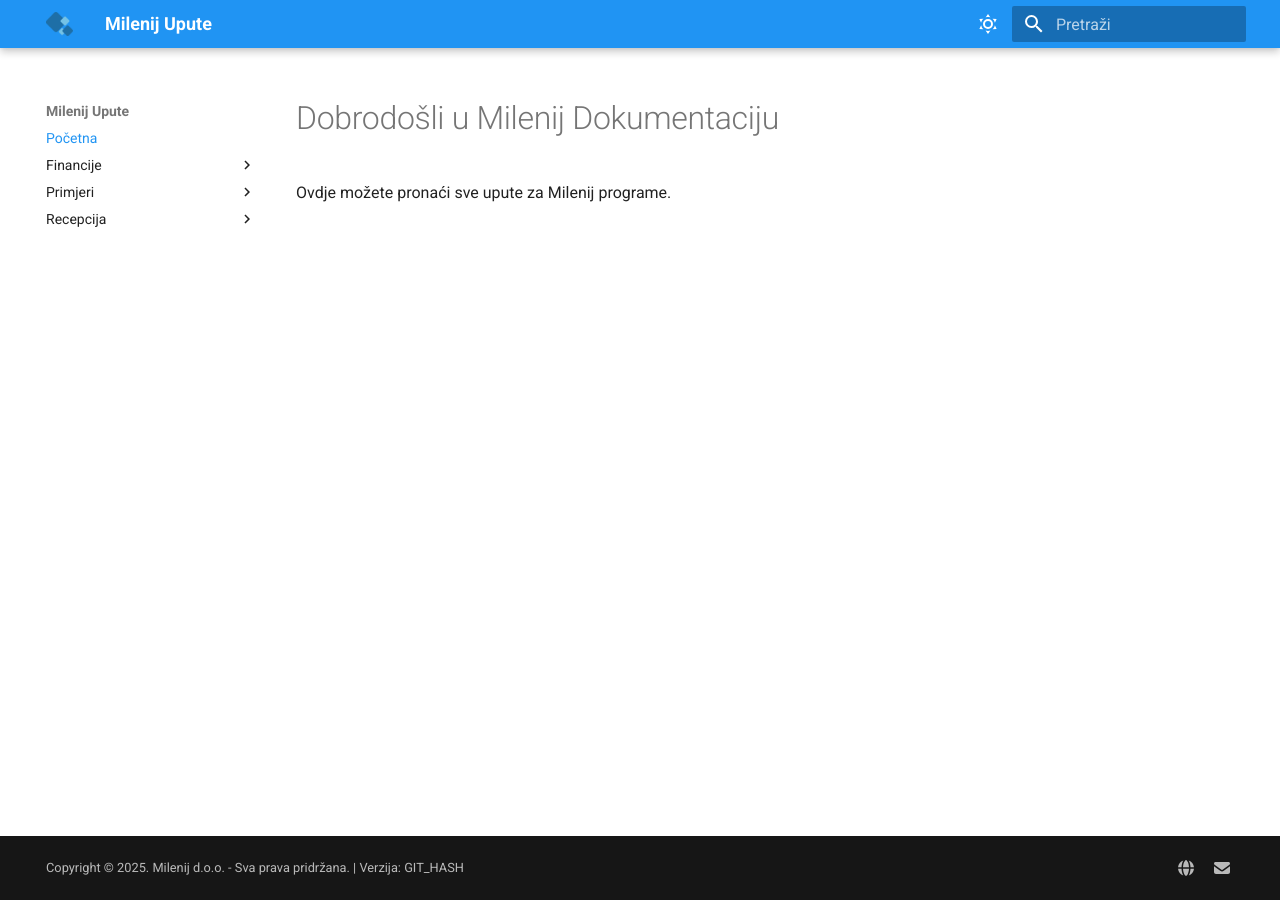
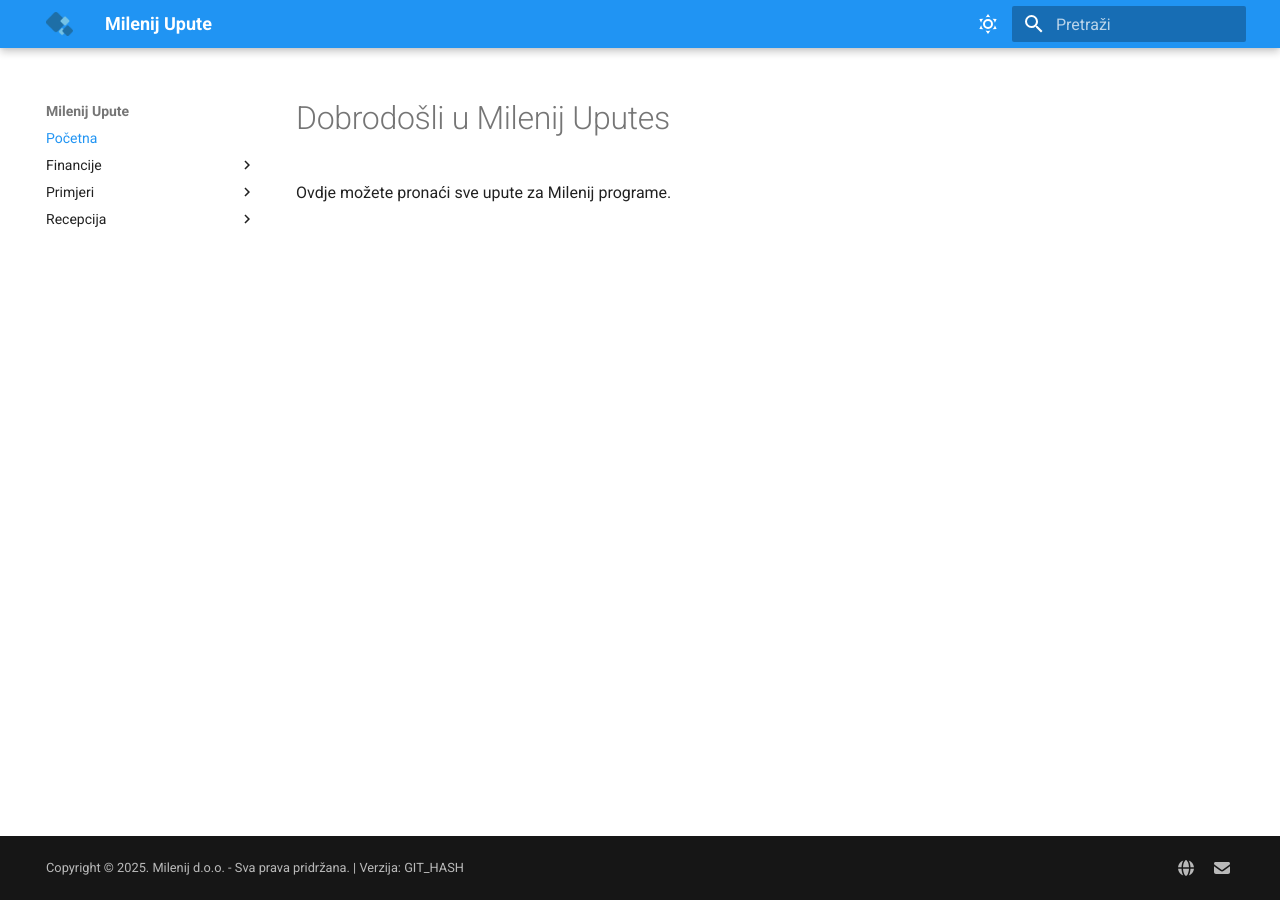
Before and after one commit to Milenij/milenij-upute, an MkDocs documentation site: the page built from docs/index.md, in a window 1280 px wide. Built offline with MkDocs 1.6.1 and Material for MkDocs 9.7.7, drawn with Linux system fonts in a browser that asks for light colours; some of the changed lines change nothing that is shown.

Commit message:
Prvi Commit poslije transfera repozitorija na Milenij

```diff
--- a/docs/index.md
+++ b/docs/index.md
@@ -2,6 +2,6 @@
 title: Početna
 ---
 
-# Dobrodošli u Milenij Dokumentaciju
+# Dobrodošli u Milenij Uputes
 
 Ovdje možete pronaći sve upute za Milenij programe.
--- a/mkdocs.yml
+++ b/mkdocs.yml
@@ -1,5 +1,5 @@
 site_name: Milenij Upute
-site_url: https://milenijadmin.github.io/milenij-upute/
+site_url: https://milenij.github.io/milenij-upute/
 copyright: "Copyright &copy; 2025. Milenij d.o.o. - Sva prava pridržana. | Verzija: GIT_HASH"
 
 
@@ -62,6 +62,6 @@
       link: https://milenij.hr
       name: Naša web stranica
     - icon: fontawesome/solid/envelope
-      link: mailto:info@milenij.hr
+      link: mailto:support@milenij.hr
       name: Kontaktirajte nas
   generator: false
```
